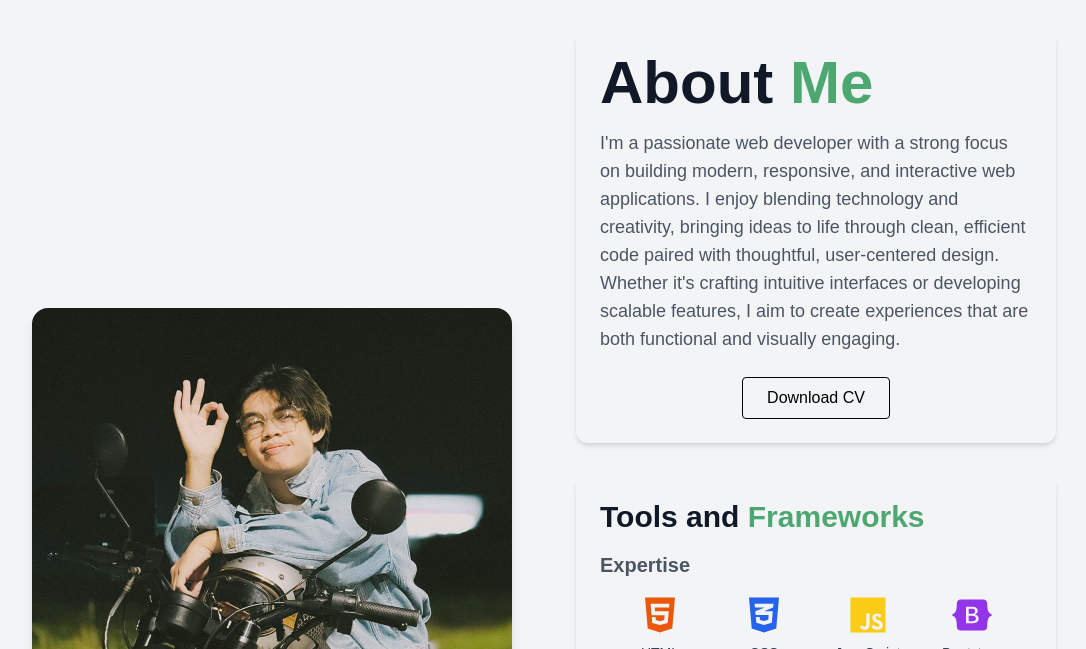
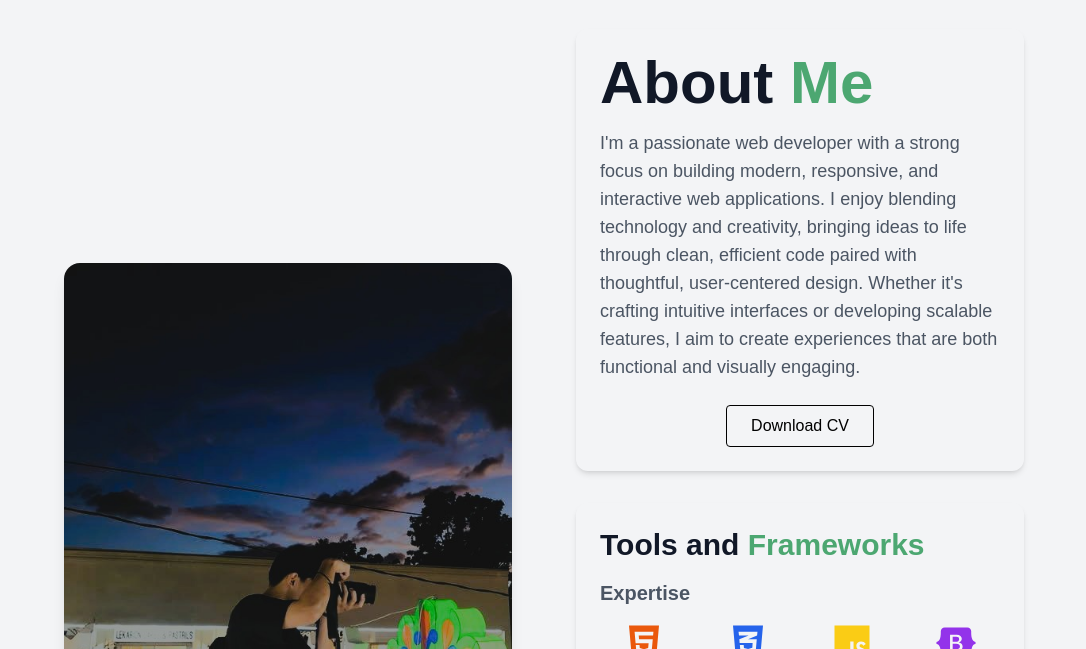
Before and after one commit to vnct69/vnct-portfolio, a React (Vite) app: page / in a window 1280 px wide. Shown: the part 2691-3340 px from the top of the page, without its empty margins (96-1182 px from the left). Built offline with nearby package versions, Linux system fonts and the light colour scheme.

Commit message:
Bound to Hosting

```diff
--- a/src/components/About-Section/About.jsx
+++ b/src/components/About-Section/About.jsx
@@ -31,7 +31,7 @@
       viewport={{ once: true, amount: 0.2 }}
       variants={containerVariants}
     >
-
+      <div className="px-4 sm:px-6 lg:px-8 max-w-screen-xl mx-auto">
         <div className="flex flex-col md:flex-row gap-16 p-12">
             {/* Left Container - Image */}
             <div className="flex-1 flex items-center justify-center">
@@ -177,6 +177,7 @@
 
             </div>
         </div>
+      </div>
     </motion.section>
   );
 };
```
Also changed, not shown: public/Portfolio.png, public/about-img.jpg. Lines whose indentation alone changed are shown as unchanged.
